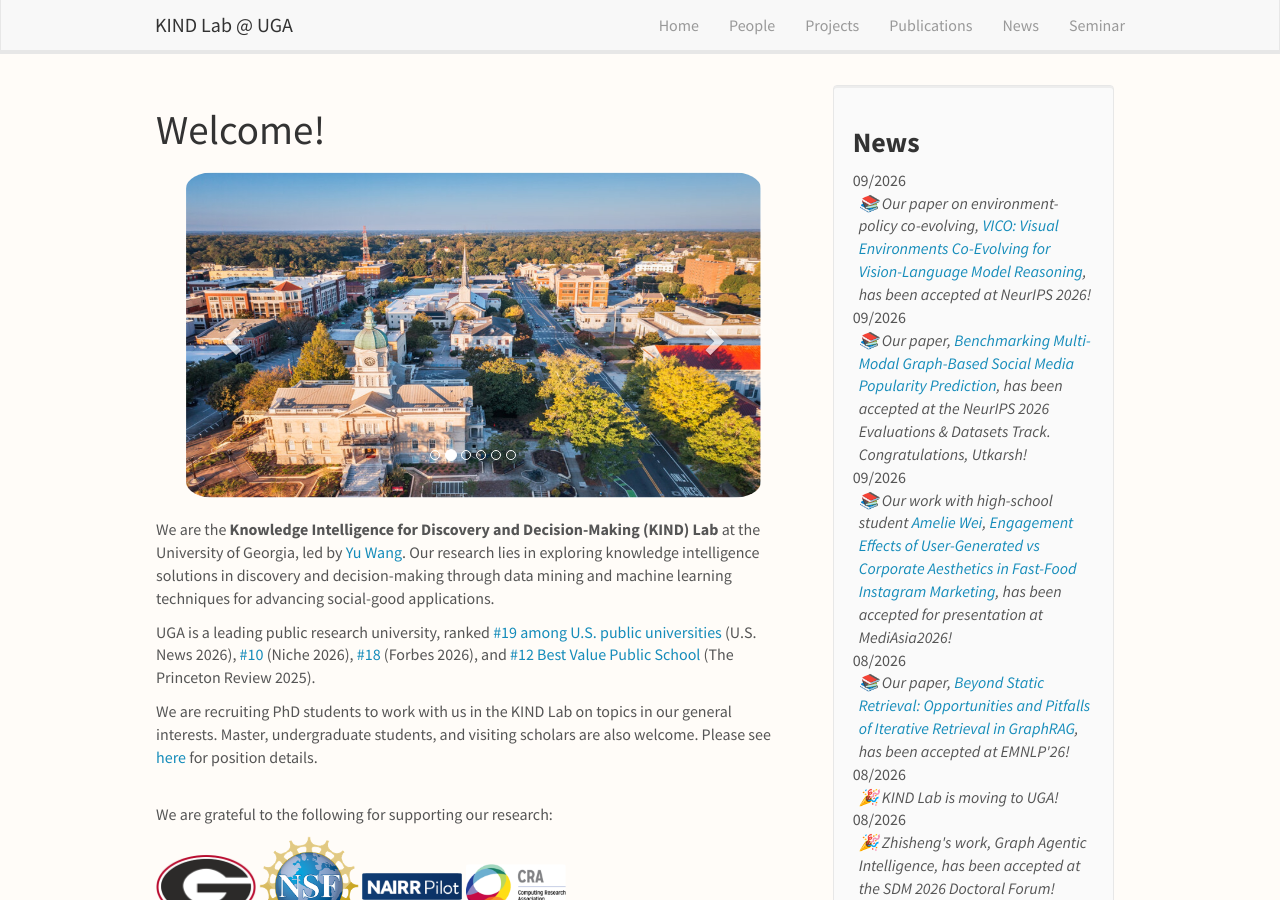
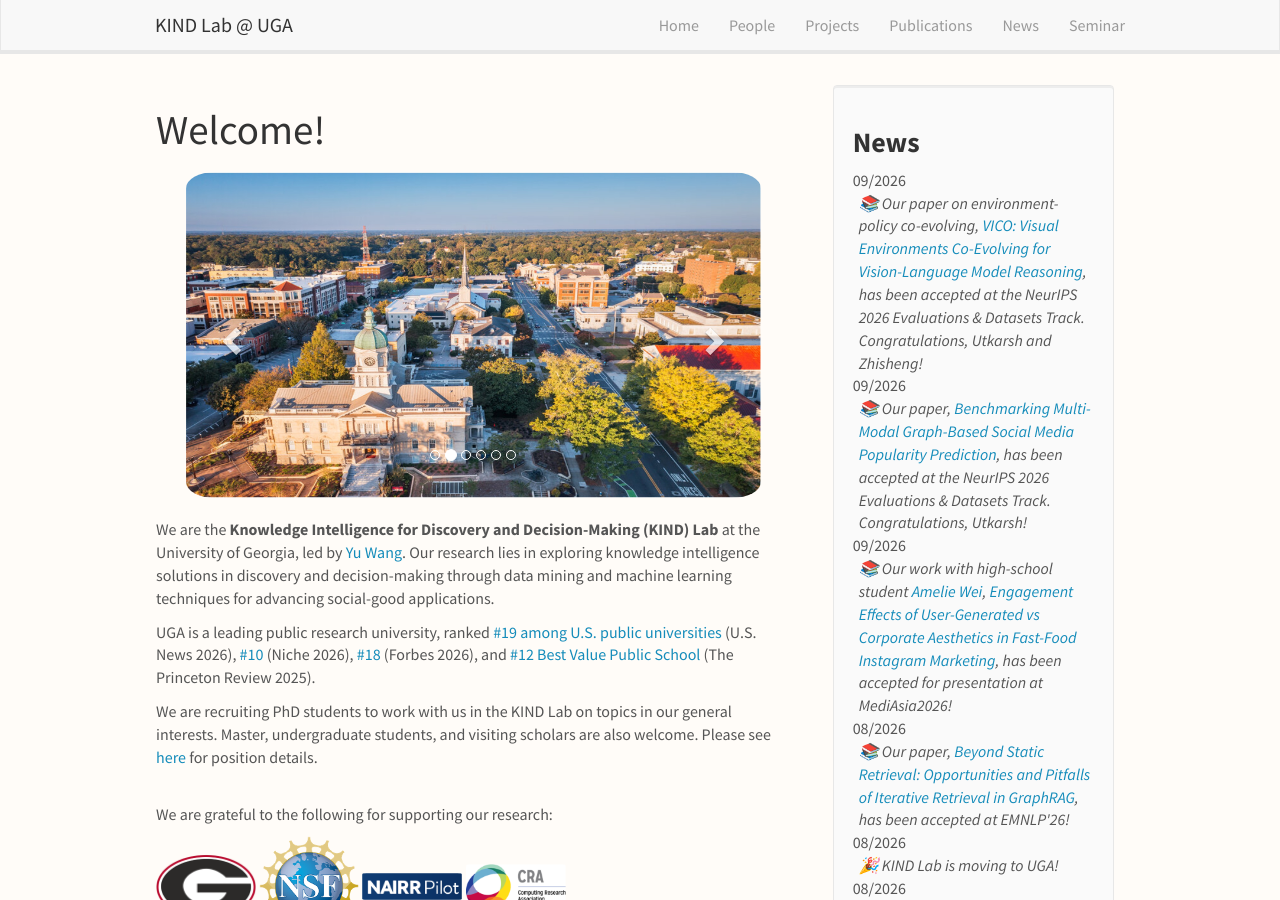
Before and after one commit to KINDLab-Fly/KINDLab-Fly.github.io, a Jekyll site: the page built from _pages/home.md, in a window 1280 px wide and 900 px high. Built offline with Jekyll 4.4.1, drawn with Linux system fonts in a browser that asks for light colours; nearby versions of some CDN libraries.

Commit message:
Clarify VICO NeurIPS E&D acceptance

```diff
--- a/_data/news.yml
+++ b/_data/news.yml
@@ -1,5 +1,5 @@
 - date: 09/2026
-  headline: "📚 Our paper on environment-policy co-evolving, <a href=\"https://openreview.net/forum?id=bWQSO81TTf\" target=\"_blank\" rel=\"noopener noreferrer\">VICO: Visual Environments Co-Evolving for Vision-Language Model Reasoning</a>, has been accepted at NeurIPS 2026!"
+  headline: "📚 Our paper on environment-policy co-evolving, <a href=\"https://openreview.net/forum?id=bWQSO81TTf\" target=\"_blank\" rel=\"noopener noreferrer\">VICO: Visual Environments Co-Evolving for Vision-Language Model Reasoning</a>, has been accepted at the NeurIPS 2026 Evaluations &amp; Datasets Track. Congratulations, Utkarsh and Zhisheng!"
 
 - date: 09/2026
   headline: "📚 Our paper, <a href=\"https://arxiv.org/abs/2606.27539\" target=\"_blank\" rel=\"noopener noreferrer\">Benchmarking Multi-Modal Graph-Based Social Media Popularity Prediction</a>, has been accepted at the NeurIPS 2026 Evaluations &amp; Datasets Track. Congratulations, Utkarsh!"
```
